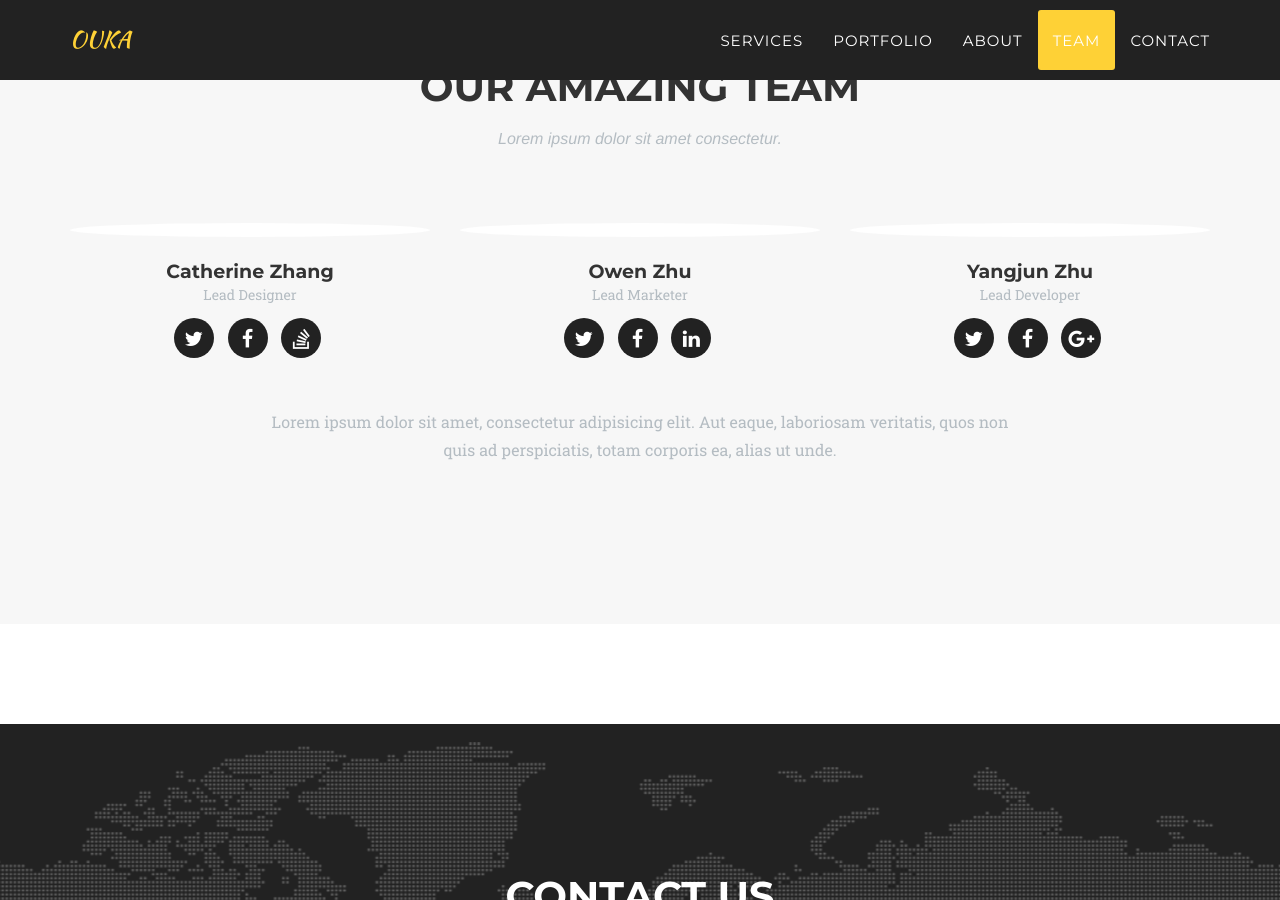
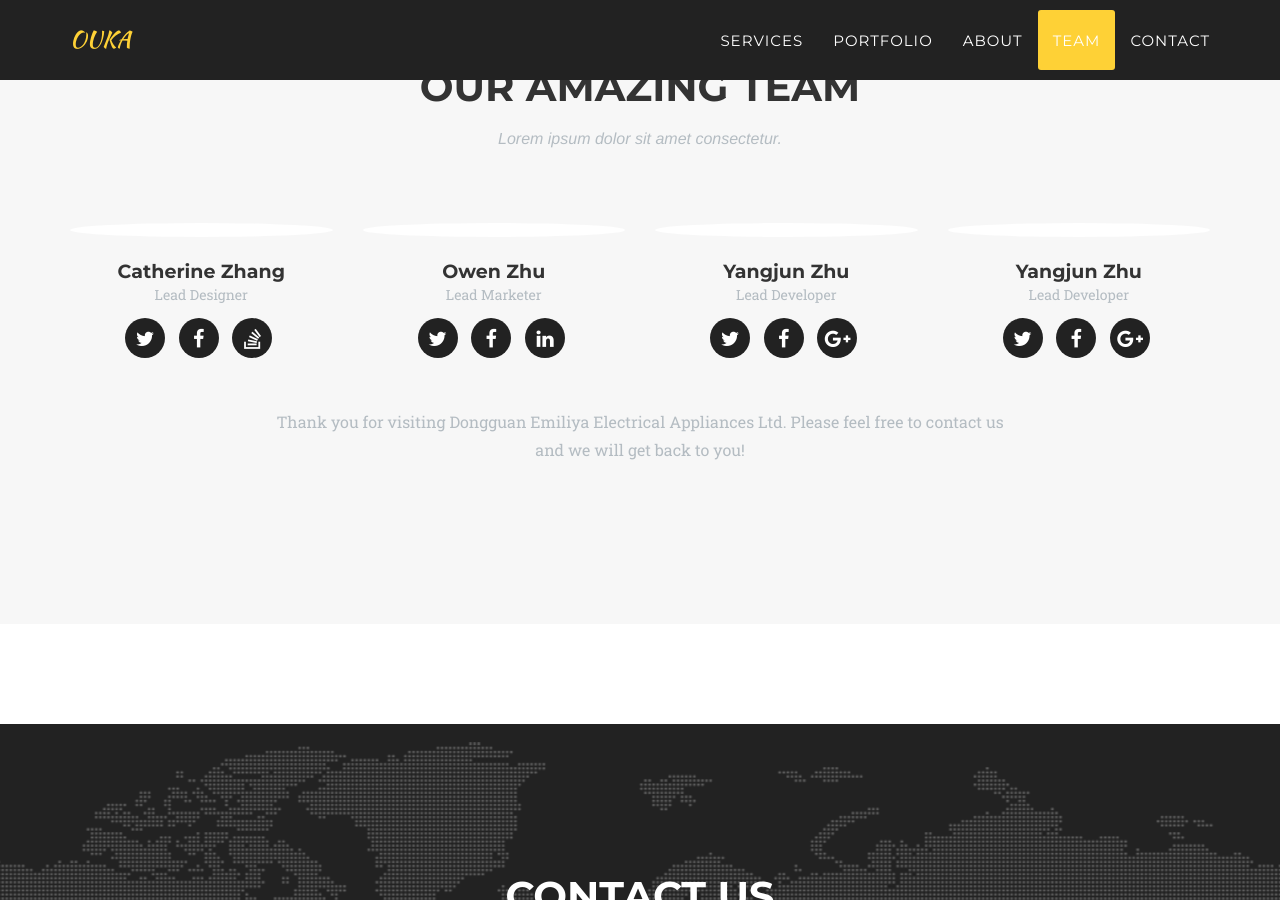
Before and after one commit to easyui/easyui.github.io, a Jekyll site: the page built from _posts/2014-07-18-project-1.markdown, in a window 1280 px wide and 900 px high, scrolled down 4118 px. Built offline with Jekyll 4.4.1, drawn with Linux system fonts in a browser that asks for light colours; some web fonts are replaced; some of the changed text lies outside the part shown.

Commit message:
调试md  ，team

```diff
--- a/_config.yml
+++ b/_config.yml
@@ -42,6 +42,17 @@ people:
     - title: google-plus
       url: #
 
+- name: Yangjun Zhu
+  pic: 3
+  position: Lead Developer
+  social:
+    - title: twitter
+      url: #
+    - title: facebook
+      url: #
+    - title: google-plus
+      url: #
+
 # Social networks usernames (many more available: google-plus, flickr, dribbble, pinterest, instagram, tumblr, linkedin, etc.)
 social:
   - title: twitter
--- a/_includes/modals.html
+++ b/_includes/modals.html
@@ -30,6 +30,7 @@
                                     </strong>
                                 </li>
                             </ul>
+                            <div>{{post.content}}</div>
                             <button type="button" class="btn btn-default" data-dismiss="modal"><i class="fa fa-times"></i> Close</button>
                         </div>
                     </div>
--- a/_includes/team.html
+++ b/_includes/team.html
@@ -9,7 +9,7 @@
             </div>
             <div class="row">
                 {% for member in site.people %}
-                <div class="col-sm-4">
+                <div class="col-sm-3">
                     <div class="team-member">
                         <img src="img/team/{{ member.pic }}.jpg" class="img-responsive img-circle" alt="">
                         <h4>{{ member.name }}</h4>
@@ -30,7 +30,7 @@
             </div>
             <div class="row">
                 <div class="col-lg-8 col-lg-offset-2 text-center">
-                    <p class="large text-muted">Lorem ipsum dolor sit amet, consectetur adipisicing elit. Aut eaque, laboriosam veritatis, quos non quis ad perspiciatis, totam corporis ea, alias ut unde.</p>
+                    <p class="large text-muted">Thank you for visiting Dongguan Emiliya Electrical Appliances Ltd. Please feel free to contact us and we will get back to you!</p>
                 </div>
             </div>
         </div>
--- a/_posts/2014-07-18-project-1.markdown
+++ b/_posts/2014-07-18-project-1.markdown
@@ -10,6 +10,36 @@ alt: image-alt
 project-date: April 2014
 client: Start Bootstrap
 category: Web Development
-description: Lorem ipsum dolor sit amet, usu cu alterum nominavi lobortis. At duo novum diceret. Tantas apeirian vix et, usu sanctus postulant inciderint ut, populo diceret necessitatibus in vim. Cu eum dicam feugiat noluisse.
+description: 1111Lorem ipsum dolor sit amet, usu cu alterum nominavi lobortis. At duo novum diceret. Tantas apeirian vix et, usu sanctus postulant inciderint ut, populo diceret necessitatibus in vim. Cu eum dicam feugiat noluisse.
 
 ---
+Agency Jekyll theme
+====================
+
+Agency theme based on [Agency bootstrap theme ](http://startbootstrap.com/templates/agency/)
+
+# How to use
+
+###Portfolio
+
+Portfolio projects are in '/_posts'
+
+Images are in '/img/portfolio'
+
+###About
+
+Images are in '/img/about/'
+
+###Team
+
+Team members and info are in '_config.yml'
+
+Images are in '/img/team/'
+
+
+# Demo
+
+View this jekyll theme in action [here](https://y7kim.github.io/agency-jekyll-theme)
+
+=========
+For more details, read [documentation](http://jekyllrb.com/)
```
Also changed, not shown: other parts of _posts/2014-07-18-project-1.markdown (+2 -2 lines).
